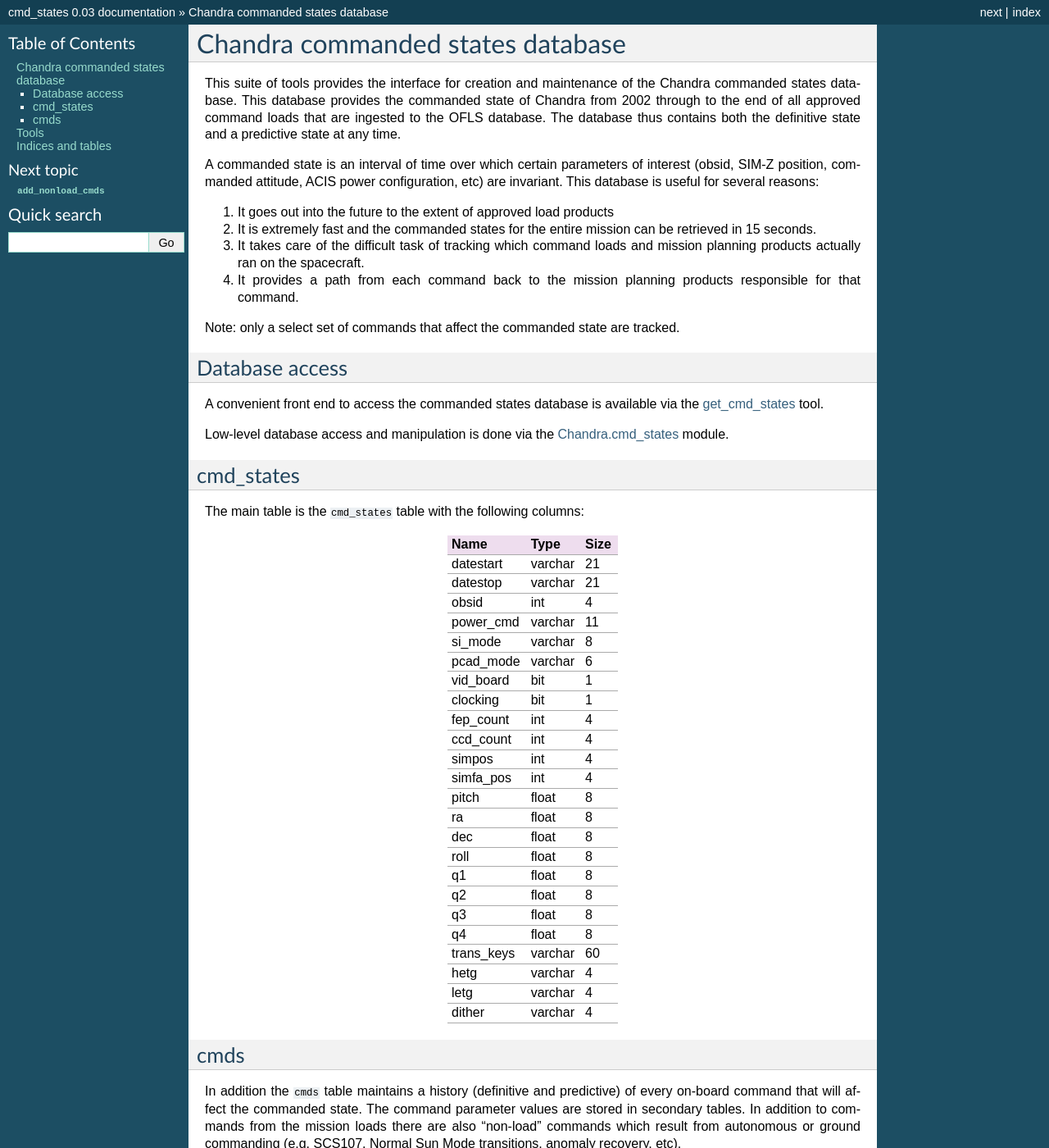
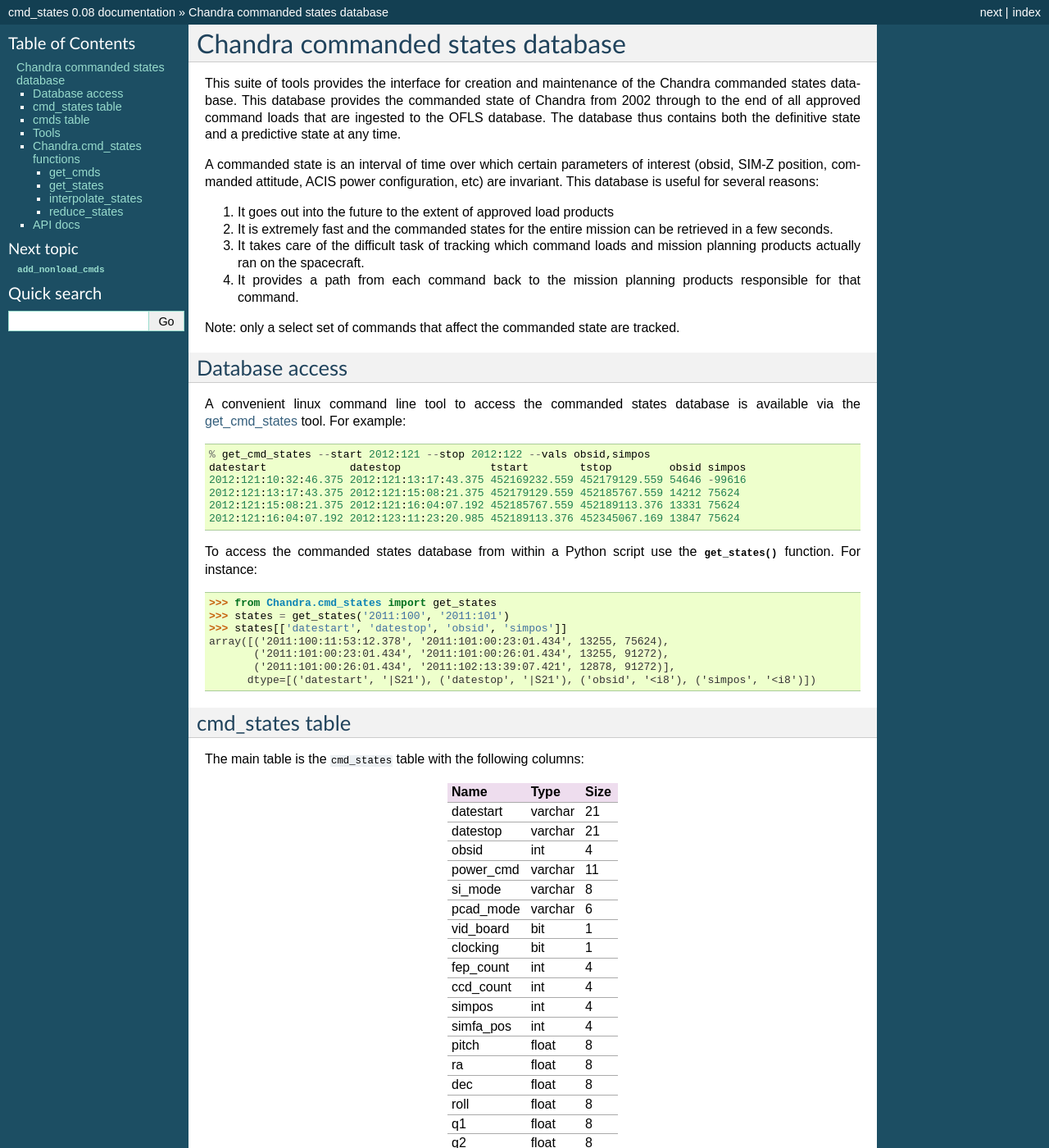
Before and after one commit to sot/chandra_cmd_states, a Sphinx documentation site: the page built from docs/index.rst, in a window 1280 px wide and 1400 px high. Shown: the whole window at 82% size. Built offline with Sphinx 7.4.7, drawn with Linux system fonts in a browser that asks for light colours; some of the changed text lies outside the part shown.

Commit message:
Update docs and docstrings; minor cleanup and fixes for release

```diff
--- a/add_nonload_cmds.py
+++ b/add_nonload_cmds.py
@@ -4,5 +4,6 @@
 commands for archive purposes.
 """
 
-import Chandra.cmd_states.add_nonload_cmds as add_nonload_cmds
-add_nonload_cmds.main()
+if __name__ == '__main__':
+    import Chandra.cmd_states.add_nonload_cmds as add_nonload_cmds
+    add_nonload_cmds.main()
--- a/docs/conf.py
+++ b/docs/conf.py
@@ -45,9 +45,9 @@
 # built documents.
 #
 # The short X.Y version.
-version = '0.03'
+from Chandra.cmd_states.version import version
 # The full version, including alpha/beta/rc tags.
-release = '0.03'
+release = version
 
 # The language for content autogenerated by Sphinx. Refer to documentation
 # for a list of supported languages.
--- a/docs/index.rst
+++ b/docs/index.rst
@@ -18,7 +13,7 @@
 
 1. It goes out into the future to the extent of approved load products
 2. It is extremely fast and the commanded states for the entire mission can be
-   retrieved in 15 seconds.
+   retrieved in a few seconds.
 3. It takes care of the difficult task of tracking which command loads and
    mission planning products actually ran on the spacecraft.
 4. It provides a path from each command back to the mission planning products
@@ -29,15 +24,31 @@
 
 Database access
 ---------------
-A convenient front end to access the commanded states database is available
-via the `get_cmd_states <get_cmd_states.html>`_ tool.
 
-Low-level database access and manipulation is done via the Chandra.cmd_states_ module.
+A convenient linux command line tool to access the commanded states database is
+available via the :ref:`get_cmd_states` tool.  For example::
 
-.. _Chandra.cmd_states: ../pydocs/Chandra.cmd_states.html
+  % get_cmd_states --start 2012:121 --stop 2012:122 --vals obsid,simpos
+  datestart             datestop              tstart        tstop         obsid simpos
+  2012:121:10:32:46.375 2012:121:13:17:43.375 452169232.559 452179129.559 54646 -99616
+  2012:121:13:17:43.375 2012:121:15:08:21.375 452179129.559 452185767.559 14212 75624
+  2012:121:15:08:21.375 2012:121:16:04:07.192 452185767.559 452189113.376 13331 75624
+  2012:121:16:04:07.192 2012:123:11:23:20.985 452189113.376 452345067.169 13847 75624
 
-cmd_states
------------
+To access the commanded states database from within a Python script use the
+:func:`~Chandra.cmd_states.get_states` function.  For instance::
+
+  >>> from Chandra.cmd_states import get_states
+  >>> states = get_states('2011:100', '2011:101')
+  >>> states[['datestart', 'datestop', 'obsid', 'simpos']]
+  array([('2011:100:11:53:12.378', '2011:101:00:23:01.434', 13255, 75624),
+         ('2011:101:00:23:01.434', '2011:101:00:26:01.434', 13255, 91272),
+         ('2011:101:00:26:01.434', '2011:102:13:39:07.421', 12878, 91272)],
+        dtype=[('datestart', '|S21'), ('datestop', '|S21'), ('obsid', '<i8'), ('simpos', '<i8')])
+
+
+cmd_states table
+------------------
 The main table is the ``cmd_states`` table with the following columns:
 
 ============   =========   ====
@@ -69,8 +80,8 @@
  dither        varchar       4
 ============   =========   ====
 
-cmds
-----
+cmds table
+----------
 
 In addition the ``cmds`` table maintains a history (definitive and predictive)
 of every on-board command that will affect the commanded state.  The command
@@ -105,12 +116,14 @@
 value              int/float     8
 ================  ==========  =======
 
+Note that unlike the commanded states table, the cmds tables are only available
+on Sybase on the HEAD network.
 
 Tools
-====================
+------
 
 .. toctree::
-   :maxdepth: 2
+   :maxdepth: 1
 
    add_nonload_cmds
    get_cmd_states
@@ -119,9 +132,36 @@
    make_cmd_tables
    update_cmd_states
 
-Indices and tables
-==================
+Chandra.cmd_states functions
+-----------------------------
 
-* :ref:`genindex`
-* :ref:`modindex`
-* :ref:`search`
+The following key functions within the ``Chandra.cmd_states`` module are
+available for users.
+
+.. automodule:: Chandra.cmd_states
+
+get_cmds
+^^^^^^^^^
+.. autofunction:: get_cmds
+
+get_states
+^^^^^^^^^^
+.. autofunction:: get_states
+
+interpolate_states
+^^^^^^^^^^^^^^^^^^^^^^^
+.. autofunction:: interpolate_states
+
+reduce_states
+^^^^^^^^^^^^^^
+.. autofunction:: reduce_states
+
+API docs
+--------------
+
+The full API docs for ``Chandra.cmd_states`` are available here:
+
+.. toctree::
+   :maxdepth: 2
+
+   api
--- a/get_cmd_states.py
+++ b/get_cmd_states.py
@@ -4,5 +4,6 @@
 ASCII table.
 """
 
-from Chandra.cmd_states import get_cmd_states
-get_cmd_states.main()
+if __name__ == '__main__':
+    from Chandra.cmd_states import get_cmd_states
+    get_cmd_states.main()
--- a/interrupt_loads.py
+++ b/interrupt_loads.py
@@ -3,5 +3,6 @@
 Update timelines table to reflect a mission load interrupt.
 """
 
-import Chandra.cmd_states.interrupt_loads as interrupt_loads
-interrupt_loads.main()
+if __name__ == '__main__':
+    import Chandra.cmd_states.interrupt_loads as interrupt_loads
+    interrupt_loads.main()
--- a/setup.py
+++ b/setup.py
@@ -9,7 +9,7 @@
                   'Chandra.cmd_states.update_cmd_states',
                   'Chandra.cmd_states.interrupt_loads',
                   'Chandra.cmd_states.add_nonload_cmds',
-                  'Chandra.cmd_states.version.py',
+                  'Chandra.cmd_states.version',
                   ],
       version='0.08',
       zip_safe=False,
--- a/update_cmd_states.py
+++ b/update_cmd_states.py
@@ -4,5 +4,6 @@
 in database.  This is normally run as a cron job.
 """
 
-from Chandra.cmd_states import update_cmd_states
-update_cmd_states.main()
+if __name__ == '__main__':
+    from Chandra.cmd_states import update_cmd_states
+    update_cmd_states.main()
```
Also changed, not shown: other parts of docs/index.rst (+0 -5 lines), docs/add_nonload_cmds.rst (+38 -1 lines), docs/api.rst (added, +32 -0 lines), docs/get_cmd_states.rst (+41 -15 lines), docs/interrupt_loads.rst (+28 -1 lines), docs/update_cmd_states.rst (+23 -1 lines), 3 other files.
